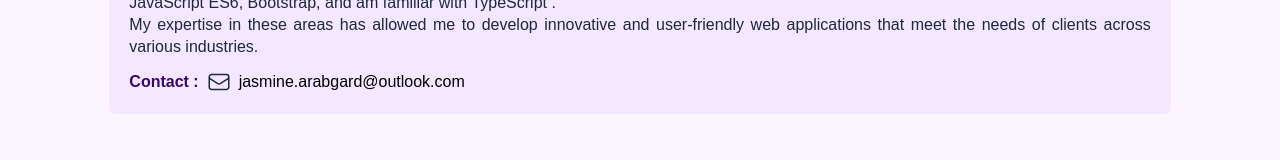
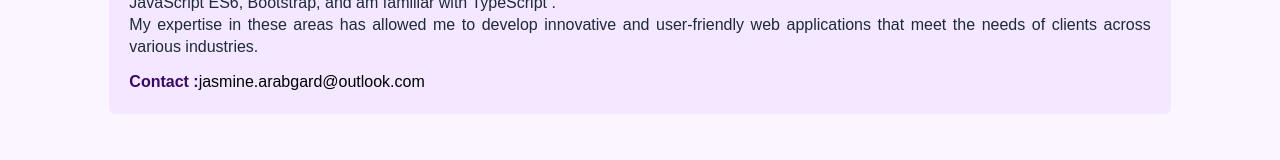
Before and after one commit to YasamanKarimArabgard/Rose-shop-react.js, a React (Create React App) app: page /about-us in a window 1280 px wide. Shown: the part 240-400 px from the top of the page. Built offline with nearby package versions, Linux system fonts and the light colour scheme; no server answers.

Commit message:
add flex-wrap in email text

```diff
--- a/src/components/AboutUs.jsx
+++ b/src/components/AboutUs.jsx
@@ -8,14 +8,9 @@ const AboutUs = () => {
                     As a junior front end developer, I have gained more than a year of personal experience in the field and I am passionate about all things tech and programming. With a strong desire to continuously improve my skills and knowledge, I strive to stay up-to-date with the latest trends and advancements in the industry.
                     I specialize in working with a range of technologies, including React.js, Material UI, Sass, Tailwind, Redux, JavaScript ES6, Bootstrap, and am familiar with TypeScript .<br />My expertise in these areas has allowed me to develop innovative and user-friendly web applications that meet the needs of clients across various industries.
                 </p>
-                <div className="flex items-center mt-3">
+                <div className="flex items-center mt-3 flex-wrap">
                     <span className="font-bold text-purple-950">Contact :</span>
-                    <span className="mx-2">
-                        <svg xmlns="http://www.w3.org/2000/svg" fill="none" viewBox="0 0 24 24" stroke-width="1.5" stroke="currentColor" class="w-6 h-6 text-slate-800">
-                            <path stroke-linecap="round" stroke-linejoin="round" d="M21.75 6.75v10.5a2.25 2.25 0 01-2.25 2.25h-15a2.25 2.25 0 01-2.25-2.25V6.75m19.5 0A2.25 2.25 0 0019.5 4.5h-15a2.25 2.25 0 00-2.25 2.25m19.5 0v.243a2.25 2.25 0 01-1.07 1.916l-7.5 4.615a2.25 2.25 0 01-2.36 0L3.32 8.91a2.25 2.25 0 01-1.07-1.916V6.75" />
-                        </svg>
-                    </span>
-                    <span>jasmine.arabgard@outlook.com</span>
+                    <span className="my-1">jasmine.arabgard@outlook.com</span>
                 </div>
             </div>
         </section>
```
